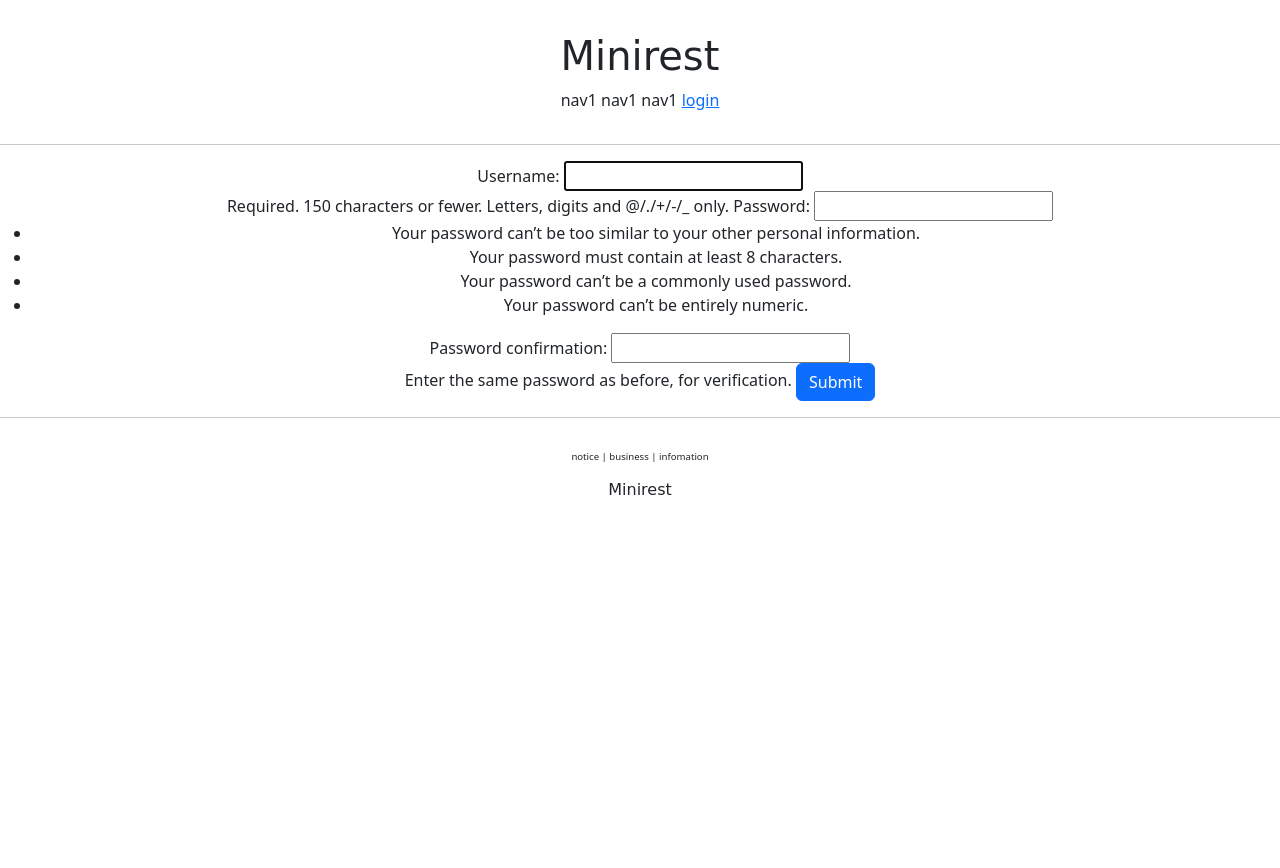
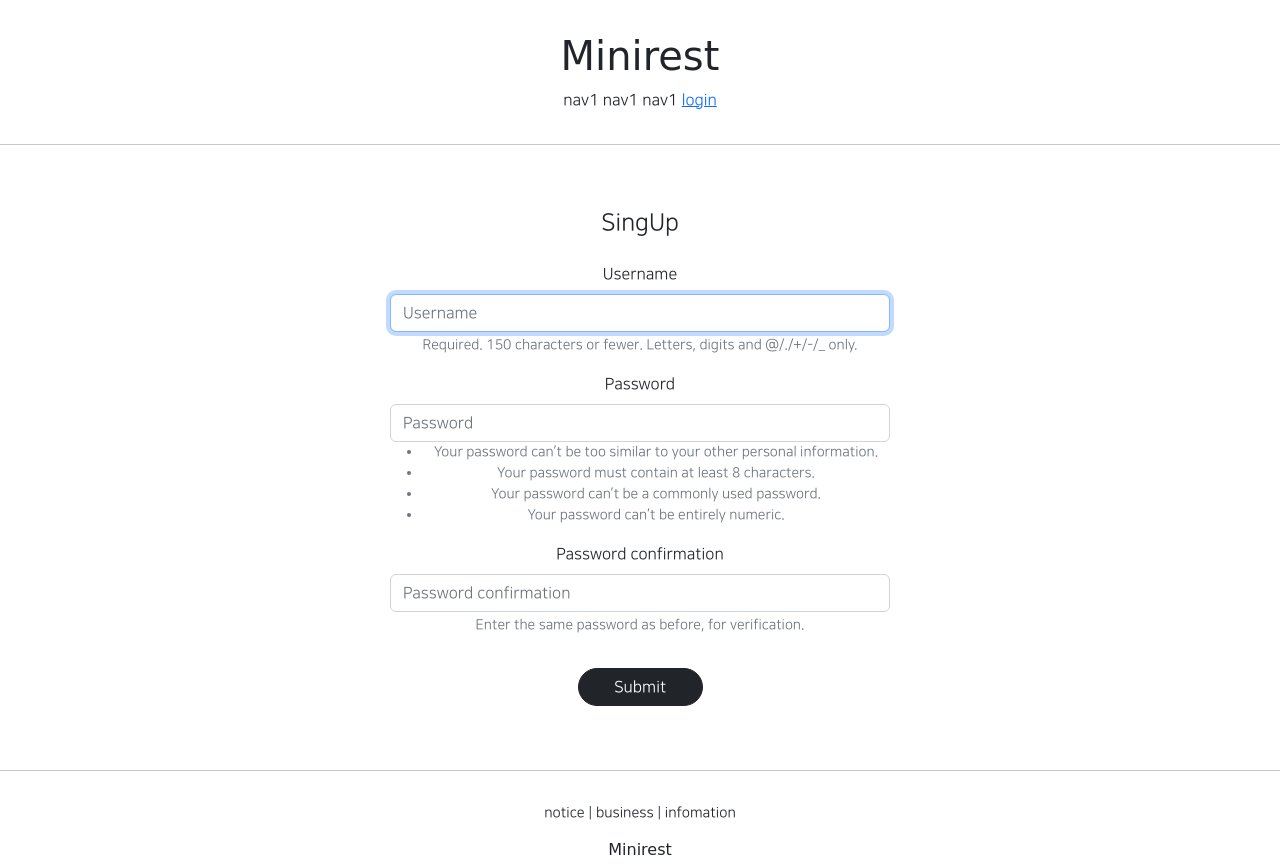
Before and after one commit to kidsage/minirest, a Django app: page /account/create/ in a window 1280 px wide. Before the commit the page ends 495 px from the top, so only its background shows below. Run offline with Django 4.2, Linux system fonts and the light colour scheme; some libraries are stand-ins or nearby versions; some web fonts are replaced.

Commit message:
7/11 1st

```diff
--- a/account/templates/account/create.html
+++ b/account/templates/account/create.html
@@ -1,12 +1,16 @@
 {% extends 'base.html' %}
+{% load django_bootstrap5 %}
 
 {% block content %}
 
-    <div style="text-align: center;">
+    <div style="text-align: center; max-width: 500px; margin: 4rem auto;">
+        <div class="mb-4">
+            <h4>SingUp</h4>
+        </div>
         <form action="{% url 'account:create' %}" method="post">
             {% csrf_token %}
-            {{ form }}
-            <input type="submit" class="btn btn-primary">
+            {% bootstrap_form form %}
+            <input type="submit" class="btn btn-dark rounded-pill col-3 mt-3">
         </form>
     </div>
 
--- a/minirest/settings.py
+++ b/minirest/settings.py
@@ -77,6 +77,7 @@ INSTALLED_APPS = [
     'django.contrib.sessions',
     'django.contrib.messages',
     'django.contrib.staticfiles',
+    "django_bootstrap5",
     'account',
 ]
 
--- a/static/base.css
+++ b/static/base.css
@@ -16,5 +16,5 @@
 
 
 .minirest_footer_button {
-    font-size: .6rem;
+    font-size: .9rem;
 }
--- a/templates/base.html
+++ b/templates/base.html
@@ -3,7 +3,7 @@
 
 {% include 'head.html' %}
 
-<body>
+<body style="font-family: 'NanumSquareR';">
 
     {% include 'header.html' %}
 
--- a/templates/head.html
+++ b/templates/head.html
@@ -15,4 +15,26 @@
     <!-- DEFAULT CSS(Cascading Style Sheet) LICK -->
     <link rel="stylesheet" type="text/css" href="{% static 'base.css' %}">
 
+    <style>
+        @font-face {
+            font-family: 'NanumSquareR';
+            src: local('NanumSquareR'),
+                 url("{% static 'fonts/NanumSquareR.otf' %}") format("opentype");
+        }
+        @font-face {
+            font-family: 'NanumSquareEB';
+            src: local('NanumSquareEB'),
+                 url("{% static 'fonts/NanumSquareEB.otf' %}") format("opentype");
+        }
+        @font-face {
+            font-family: 'NanumSquareL';
+            src: local('NanumSquareL'),
+                 url("{% static 'fonts/NanumSquareL.otf' %}") format("opentype");
+        }
+        @font-face {
+            font-family: 'NanumSquareB';
+            src: local('NanumSquareB'),
+                 url("{% static 'fonts/NanumSquareB.otf' %}") format("opentype");
+        }
+    </style>
 </head>
```
Also changed, not shown: account/templates/account/login.html (+5 -3 lines), account/views.py (line endings or trailing spaces), static/fonts/NanumSquareB.otf (added), static/fonts/NanumSquareEB.otf (added), static/fonts/NanumSquareL.otf (added), static/fonts/NanumSquareR.otf (added).
